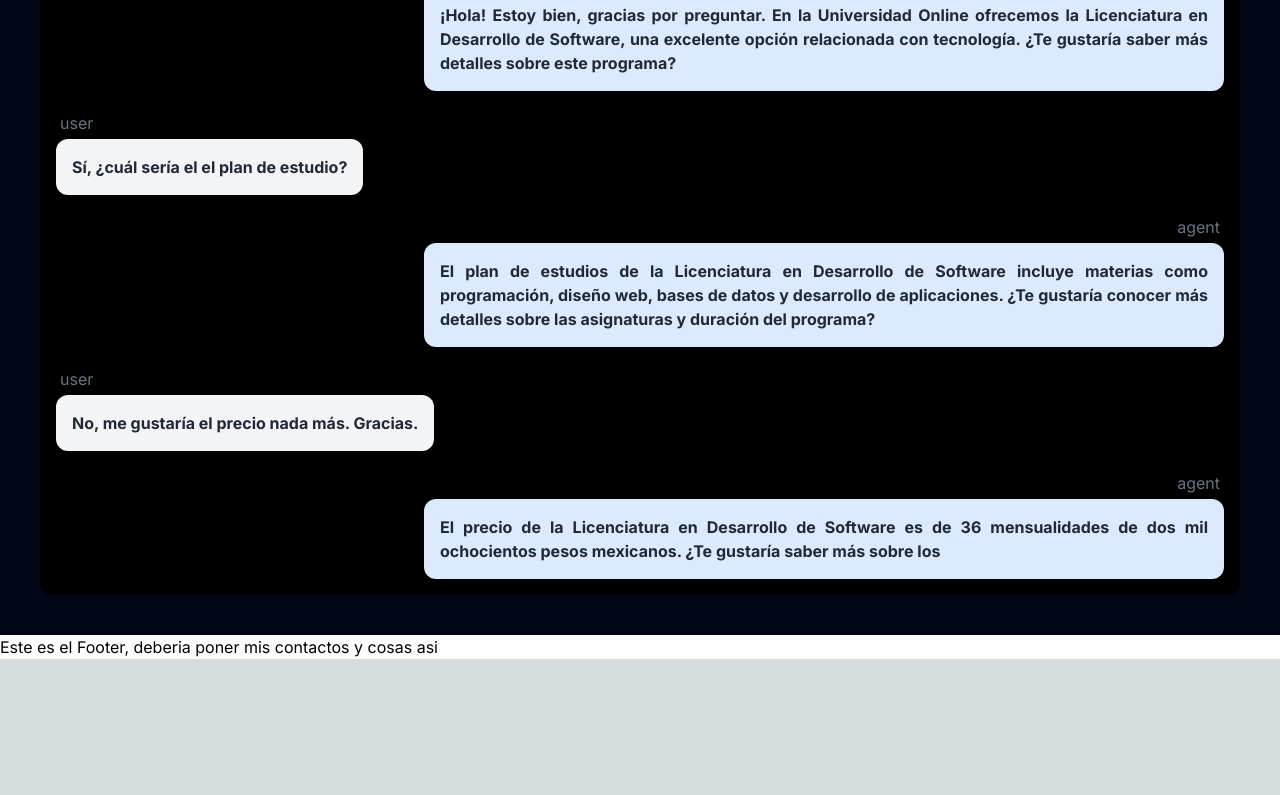
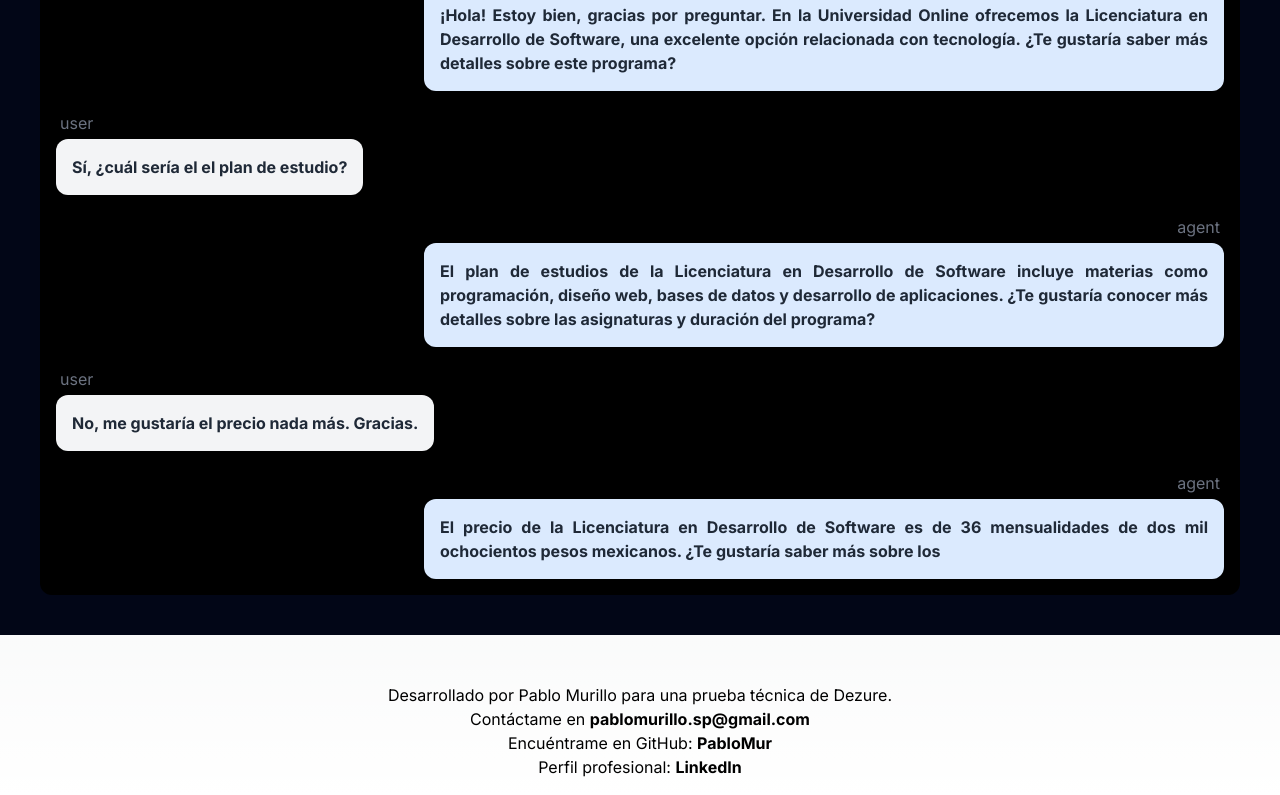
Before and after one commit to PabloMur/dezure, a Next.js app: page / in a window 1280 px wide. Shown: the part 507-1302 px from the top of the page. Before the commit the page ends 1166 px from the top, so only its background shows below. Built offline with nearby package versions, Linux system fonts and the light colour scheme.

Commit message:
add personal info to the Footer

```diff
--- a/src/components/Audio.tsx
+++ b/src/components/Audio.tsx
@@ -9,9 +9,9 @@ const Audio = React.forwardRef<HTMLAudioElement | null>((props, ref) => {
       controls
       src="/audio.mp3"
       className="w-full"
-      initial={{ opacity: 0, y: 20 }} // Opacidad inicial y posición en Y
-      animate={{ opacity: 1, y: 0 }} // Opacidad final y posición en Y
-      transition={{ duration: 0.5 }} // Duración de la animación
+      initial={{ opacity: 0, y: 20 }}
+      animate={{ opacity: 1, y: 0 }}
+      transition={{ duration: 0.5 }}
     ></motion.audio>
   );
 });
--- a/src/components/Footer.tsx
+++ b/src/components/Footer.tsx
@@ -1,7 +1,28 @@
 const Footer = () => {
   return (
-    <footer>
-      <p>Este es el Footer, deberia poner mis contactos y cosas asi</p>
+    <footer className="text-center py-4 mt-8">
+      <p>Desarrollado por Pablo Murillo para una prueba técnica de Dezure.</p>
+      <p>
+        Contáctame en{" "}
+        <a href="mailto:pablomurillo.sp@gmail.com" className="font-bold">
+          pablomurillo.sp@gmail.com
+        </a>
+      </p>
+      <p>
+        Encuéntrame en GitHub:{" "}
+        <a href="https://github.com/PabloMur" className="font-bold">
+          PabloMur
+        </a>
+      </p>
+      <p>
+        Perfil profesional:{" "}
+        <a
+          href="https://www.linkedin.com/in/pablo-nicolas-murillo/"
+          className="font-bold"
+        >
+          LinkedIn
+        </a>
+      </p>
     </footer>
   );
 };
--- a/src/components/ui/Logo.tsx
+++ b/src/components/ui/Logo.tsx
@@ -1,5 +1,15 @@
 const Logo = () => {
-  return <h2 className="font-bold text-xl">Dezure</h2>;
+  return (
+    <h2 className="font-bold text-xl">
+      <a
+        href="https://www.instagram.com/dezure.io"
+        target="_blank"
+        rel="noopener noreferrer"
+      >
+        Dezure
+      </a>
+    </h2>
+  );
 };
 
 export { Logo };
```
